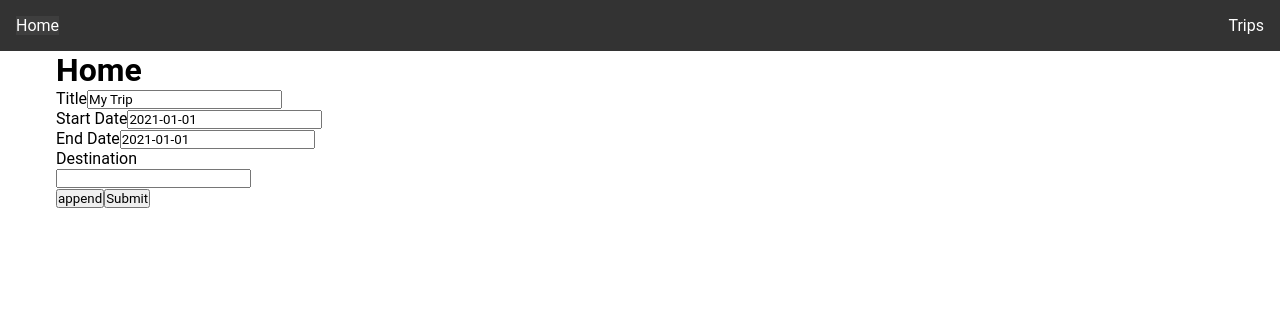
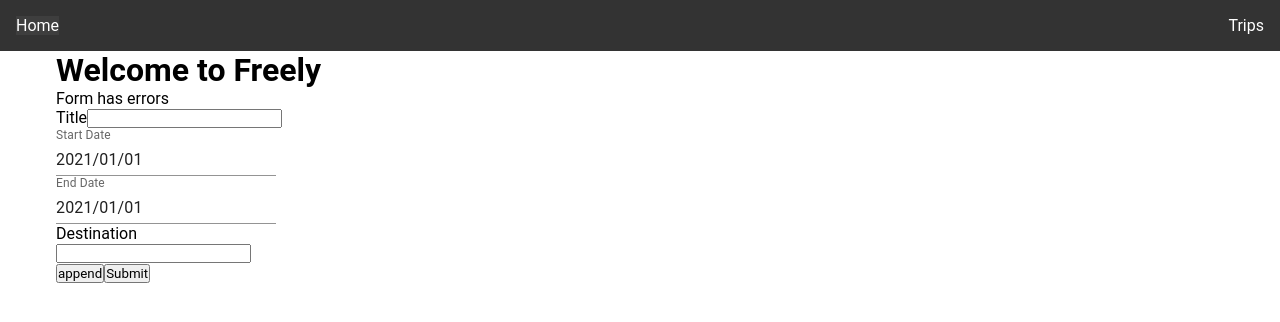
Before and after one commit to resh-ie/create-react-app-freely, a React (Create React App) app: page / in a window 1280 px wide. Shown: the top 322 px of the page. Built offline with nearby package versions, Linux system fonts and the light colour scheme.

Commit message:
adding date picker component

```diff
--- /dev/null
+++ b/src/components/DatePicker/DatePickerCalendar.tsx
@@ -0,0 +1,57 @@
+import { TextField } from '@mui/material';
+import { DatePicker } from '@mui/x-date-pickers';
+import { AdapterDayjs } from '@mui/x-date-pickers/AdapterDayjs';
+import { LocalizationProvider } from '@mui/x-date-pickers/LocalizationProvider';
+import { useState } from 'react';
+import { Controller } from 'react-hook-form';
+interface DatePickerCalendarProps {
+  label: string;
+  dateValue: Date;
+  // register: any;
+  name: string;
+  // error: any;
+  control: any;
+}
+
+const DatePickerCalendar = ({
+  label,
+  dateValue,
+  name,
+  control,
+}: DatePickerCalendarProps) => {
+  const [value, setValue] = useState<Date | null>(dateValue);
+
+  return (
+    <div>
+      <LocalizationProvider dateAdapter={AdapterDayjs}>
+        <Controller
+          name={name}
+          control={control}
+          defaultValue={value}
+          render={({ field: { onChange, value }, fieldState: { error } }) => (
+            <DatePicker
+              label={label}
+              value={value}
+              onChange={onChange}
+              inputFormat='YYYY/MM/DD'
+              renderInput={(params) => (
+                console.log(error),
+                (
+                  <TextField
+                    helperText={error ? error.message : null}
+                    id={name}
+                    variant='standard'
+                    {...params}
+                    error={error ? true : false}
+                  />
+                )
+              )}
+            />
+          )}
+        />
+      </LocalizationProvider>
+    </div>
+  );
+};
+
+export default DatePickerCalendar;
--- a/src/components/Forms/TripForm.tsx
+++ b/src/components/Forms/TripForm.tsx
@@ -1,15 +1,18 @@
 import { yupResolver } from '@hookform/resolvers/yup';
+import { useAtom } from 'jotai';
 import { Controller, useFieldArray, useForm } from 'react-hook-form';
 import * as yup from 'yup';
 
+import DatePickerCalendar from '../DatePicker/DatePickerCalendar';
 import Textfield from '../Textfield/Textfield';
+import { tripAtom } from '../../atoms/tripAtom';
 
 // TODO: Move this to a separate file and create a start and end Date component
 const schema = yup
   .object({
-    title: yup.string().required(),
-    startDate: yup.string().required(),
-    endDate: yup.string().required(),
+    name: yup.string().required(),
+    startDate: yup.date().nullable().required('Start date is required'),
+    endDate: yup.date().nullable().required('End date is required'),
     destination: yup.array().of(
       yup.object({
         name: yup.string().required('Destination is required'),
@@ -19,13 +22,18 @@ const schema = yup
   .required();
 
 const TripForm = () => {
+  const maxDestinations = 5;
+  const [trip, setTrip] = useAtom(tripAtom);
+  const maxID = Math.max(...trip.map((d) => parseInt(d.id)), 0);
+  console.log('maxID', maxID);
   const {
     register,
     control,
     handleSubmit,
-    formState: { errors },
+    formState: { errors, isSubmitSuccessful },
   } = useForm({
     defaultValues: {
+      id: '',
       title: 'My Trip',
       // TODO: Add default values for dates to be today and tomorrow
       startDate: '2021-01-01',
@@ -40,22 +48,29 @@ const TripForm = () => {
     name: 'destination',
   });
 
-  const maxDestinations = 5;
-
   const submitTrip = (data: any) => {
-    console.log(data);
+    setTrip([
+      ...trip,
+      { ...data, id: (maxID + 1).toString(), status: 'NOT_STARTED' },
+    ]);
   };
 
   return (
     <form onSubmit={handleSubmit(submitTrip)}>
+      {isSubmitSuccessful && (
+        <div className='success'>Form submitted successfully</div>
+      )}
+
+      {errors && <div className='error'>Form has errors</div>}
+
       <Textfield
         label='Title'
-        name='title'
+        name='name'
         value=''
         register={register}
         error={errors?.title?.message}
       />
-      <Textfield
+      {/* <Textfield
         label='Start Date'
         name='startDate'
         value=''
@@ -68,6 +83,22 @@ const TripForm = () => {
         value=''
         register={register}
         error={errors?.endDate?.message}
+      /> */}
+      <DatePickerCalendar
+        label='Start Date'
+        name='startDate'
+        dateValue={new Date()}
+        // register={register}
+        // error={errors?.startDate?.message}
+        control={control}
+      />
+      <DatePickerCalendar
+        label='End Date'
+        name='endDate'
+        dateValue={new Date()}
+        // register={register}
+        // error={errors?.endDate?.message}
+        control={control}
       />
 
       <div>
--- a/src/pages/Home.tsx
+++ b/src/pages/Home.tsx
@@ -3,7 +3,7 @@ import TripForm from '../components/Forms/TripForm';
 const Home = () => {
   return (
     <div>
-      <h1>Home</h1>
+      <h1>Welcome to Freely</h1>
       <TripForm />
     </div>
   );
```
Also changed, not shown: package.json (+9 -0 lines), 2 other files (tests, documents, lock files or other folders).
